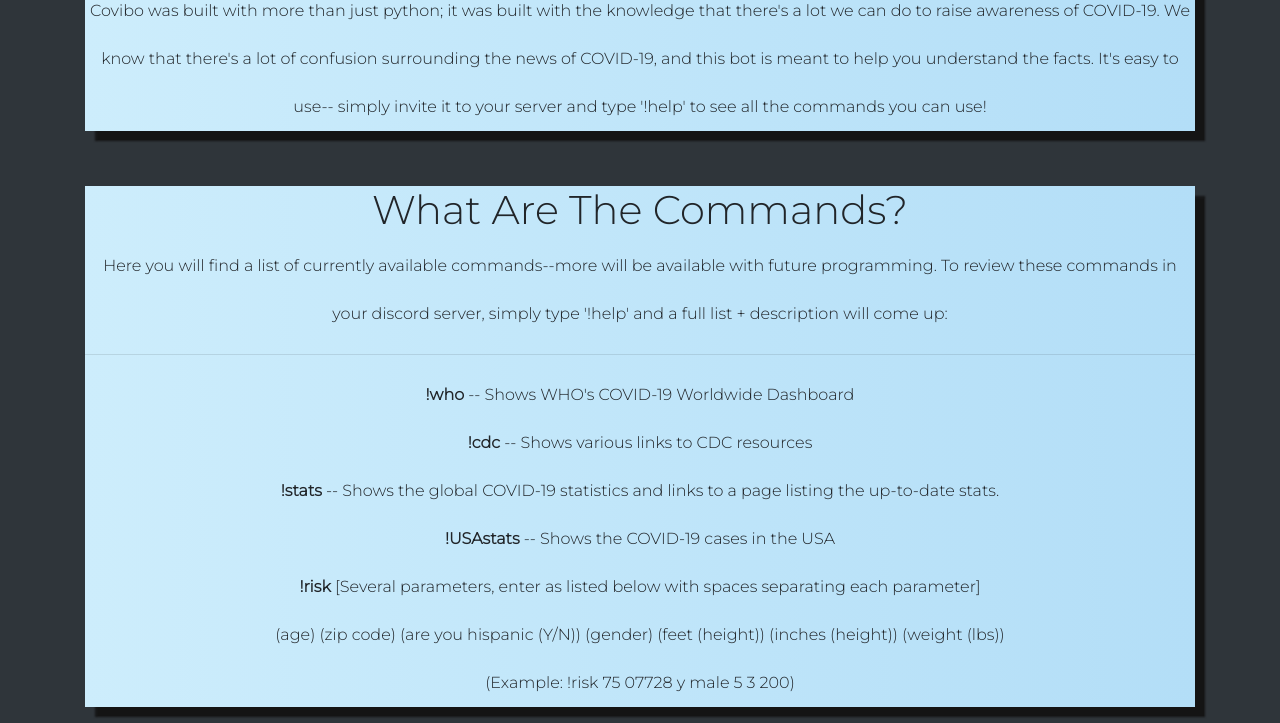
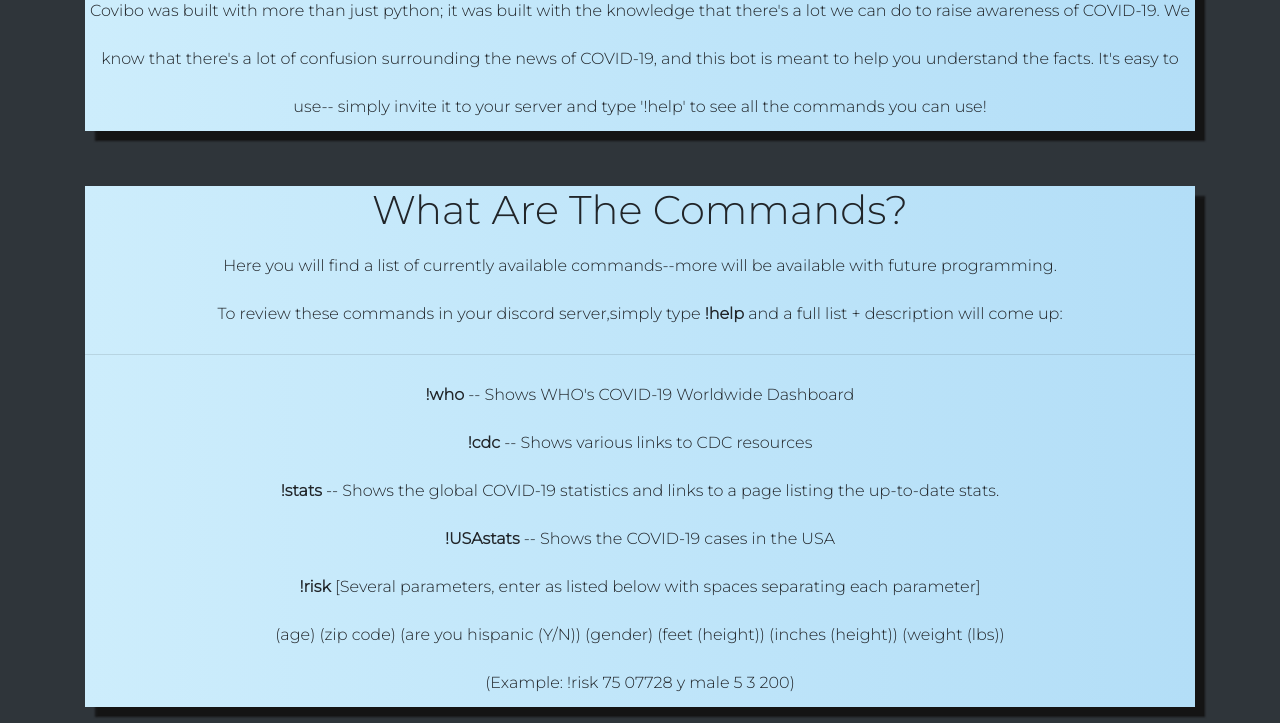
Before and after one commit to Jack2104/thetahacks-discord-bot, a plain HTML site: page index.html in a window 1280 px wide. Shown: the part 753-1476 px from the top of the page. Drawn offline with nearby package versions, Linux system fonts and the light colour scheme.

Commit message:
Update index.html

```diff
--- a/index.html
+++ b/index.html
@@ -82,8 +82,8 @@
 
     <div class="background-blue">
       <h1 class="subtitle" style="margin-top: 55px;">What Are The Commands?</h1>
-      Here you will find a list of currently available commands--more will be available with future programming. To review these commands in your discord server,
-      simply type '!help' and a full list + description will come up:
+      Here you will find a list of currently available commands--more will be available with future programming.<br>
+      To review these commands in your discord server,simply type <b>!help</b> and a full list + description will come up:
 
     <hr>
 
```
